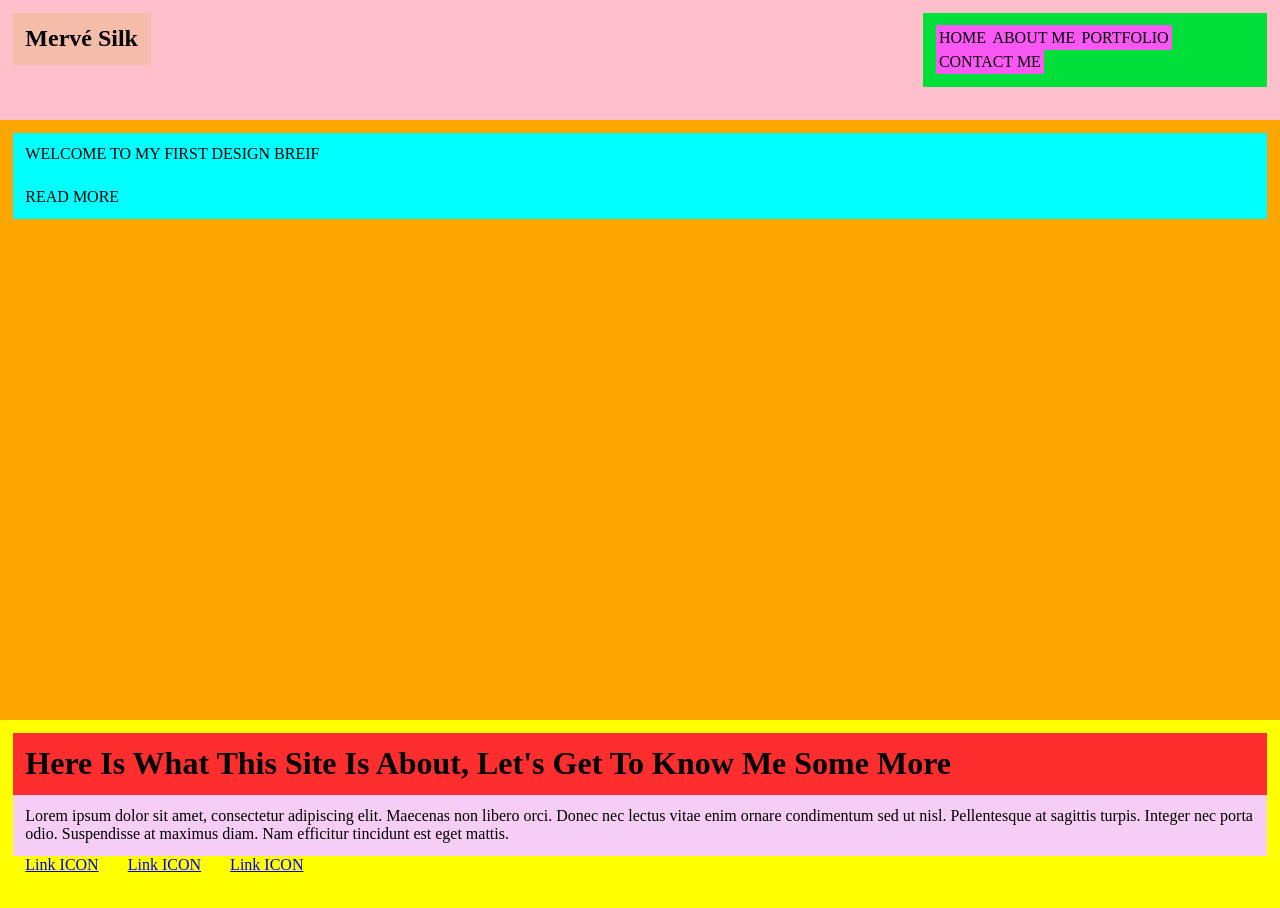
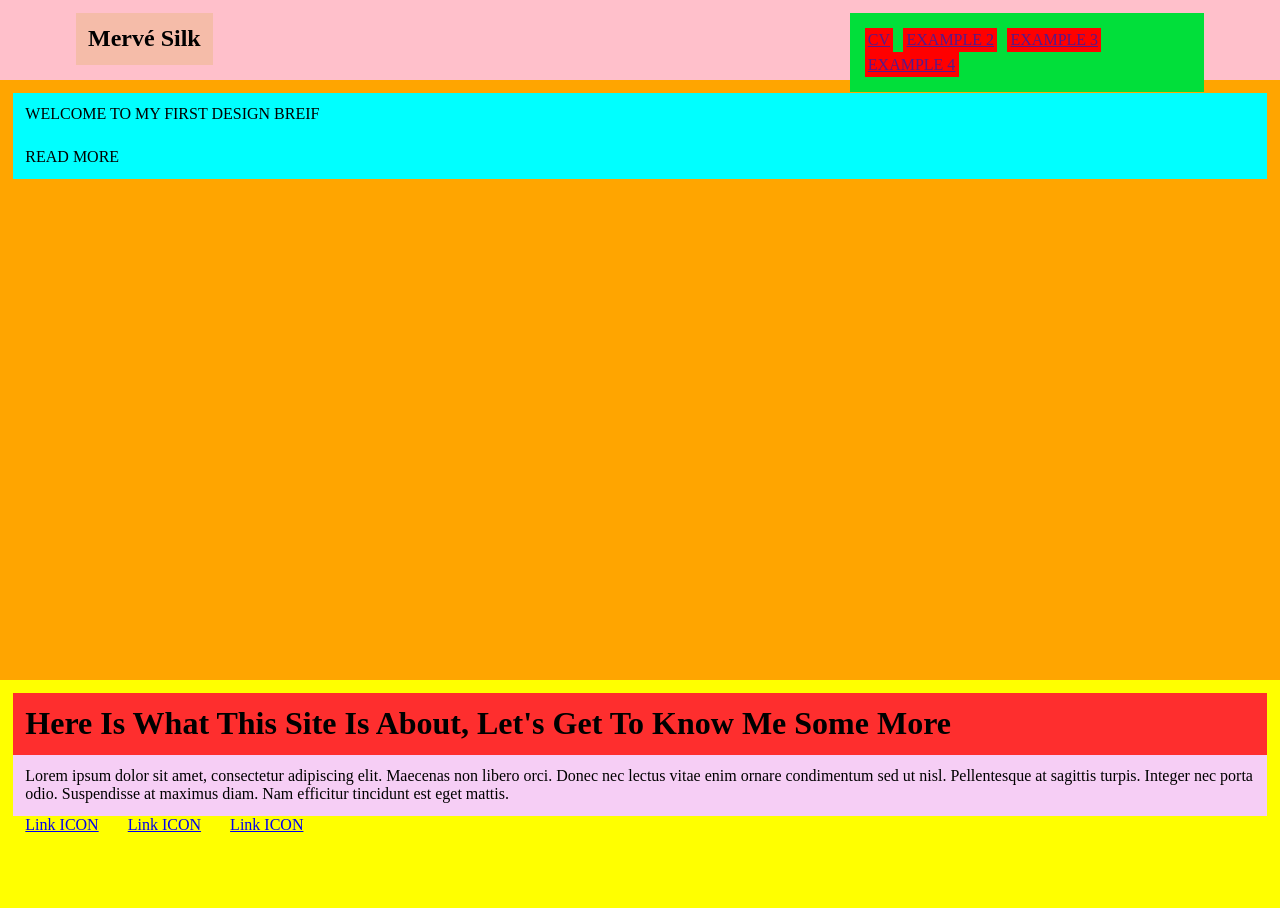
Before and after one commit to Mervodactyl/DesignSpec1, a plain HTML site: page design1.html in a window 1280 px wide. Shown: the top 908 px of the page. Drawn offline with Linux system fonts and the light colour scheme.

Commit message:
nav bar readjusted

```diff
--- a/design1.html
+++ b/design1.html
@@ -9,10 +9,10 @@
     <nav>
       <h2>Mervé Silk</h2>
         <ul>
-          <li>HOME</li>
-          <li>ABOUT ME</li>
-          <li>PORTFOLIO</li>
-          <li>CONTACT ME</li>
+          <li><a href="">CV</a></li>
+          <li><a href="">EXAMPLE 2</a></li>
+          <li><a href="">EXAMPLE 3</a></li>
+          <li><a href="">EXAMPLE 4</a></li>
         </ul>
     </nav>
       <header>
--- a/stylesheets/css_stylesheet_designSpec1.css
+++ b/stylesheets/css_stylesheet_designSpec1.css
@@ -23,7 +23,7 @@ html, body {
 }
 
 nav {
-  height: 15%;
+  height: 10%;
   padding: 1%;
   margin: 0;
   background-color: pink;
@@ -31,23 +31,27 @@ nav {
   nav h2 {
     float: left;
     padding: 1%;
-    margin: 0;
+    margin: 0 0 0 5%;
     background-color: #F5BCA9;
   }
     nav ul {
       float: right;
-      padding: 1%;
-      margin: 0;
+      padding: 15px;
+      margin: 0 5% 0 0;
       list-style-type: none;
       background-color: #01DF3A;
     }
-      nav ul li {
+      nav li {
         display: inline;
-        float: left;
-        padding: 1%;
-        margin: 0;
-        background-color: #FA58F4;
       }
+        nav li a {
+          float: left;
+          background-color: red;
+        }
+          nav li a:link {
+            padding: 1%;
+            margin: 0px 10px 0px 0px;
+          }
 
 header {
   height: 75%;
@@ -106,7 +110,7 @@ div {
 }
 
 #map {
-  height: 65%;
+  height: 70%;
   padding: 1%;
   margin: 0;
   background-color: purple;
```
Also changed, not shown: 1 other file.
